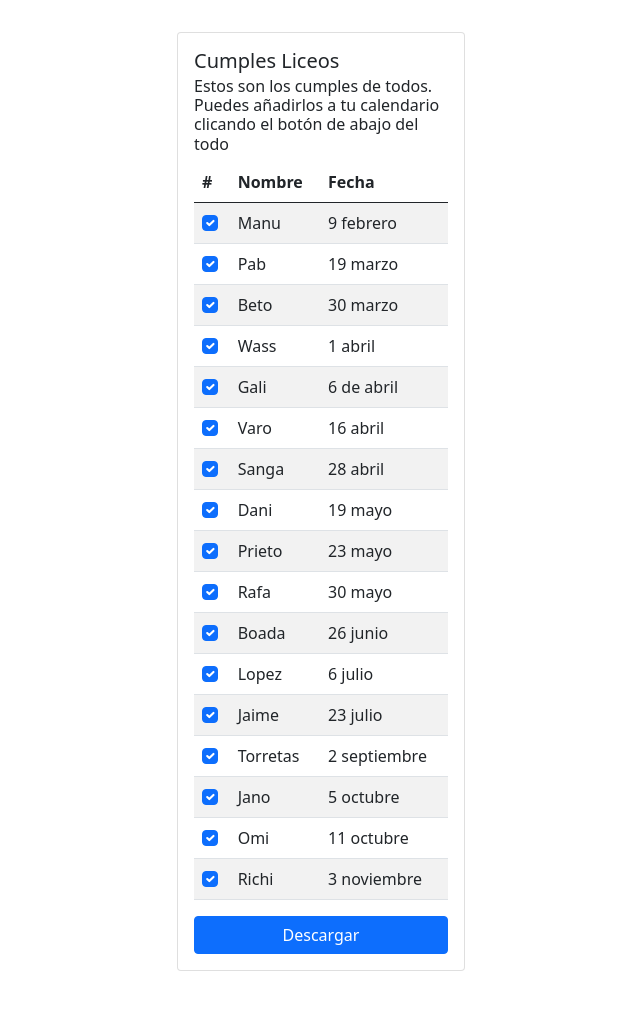
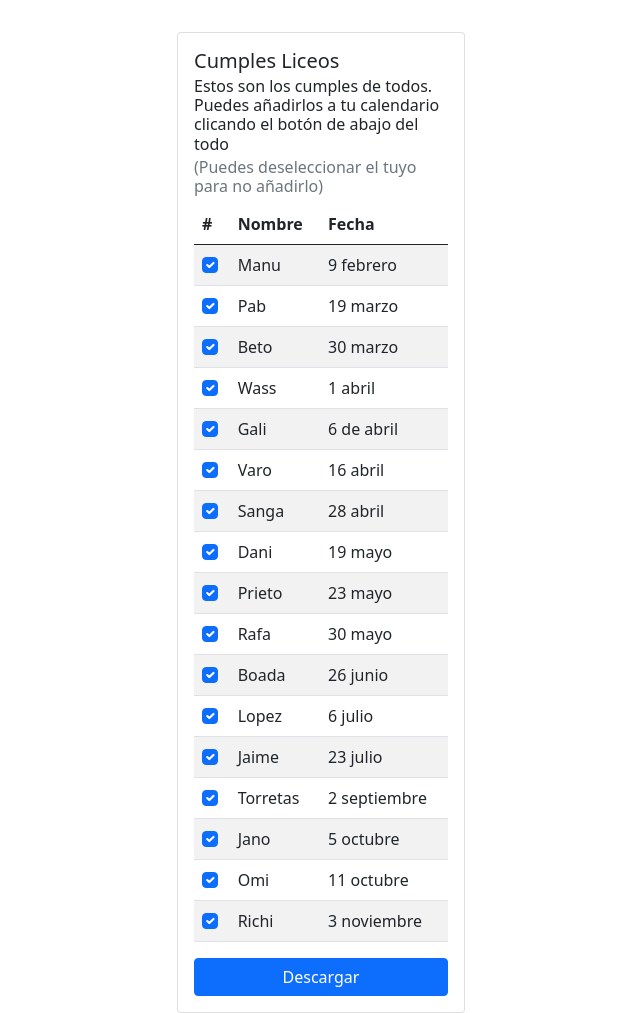
Before and after one commit to pablodubikin/pablodubikin.github.io, a plain HTML site: page cumples.html in a window 1280 px wide. Shown: the whole page, without its empty margins (319-959 px from the left). Before the commit the page ends 971 px from the top, so only its background shows below. Drawn offline with nearby package versions, Linux system fonts and the light colour scheme.

Commit message:
Added cumples

```diff
--- a/cumples.html
+++ b/cumples.html
@@ -30,6 +30,7 @@
 				<div class="card-body">
 					<h5 class="card-title">Cumples Liceos</h5>
 					<h6 class="card-subtitle mb-2 text-body-secondary">Estos son los cumples de todos. Puedes añadirlos a tu calendario clicando el botón de abajo del todo</h6>
+					<h6 class="card-subtitle mb-2 text-muted">(Puedes deseleccionar el tuyo para no añadirlo)</h6>
 
 					<div class="card-text">
 						<table class="table table-striped">
```
